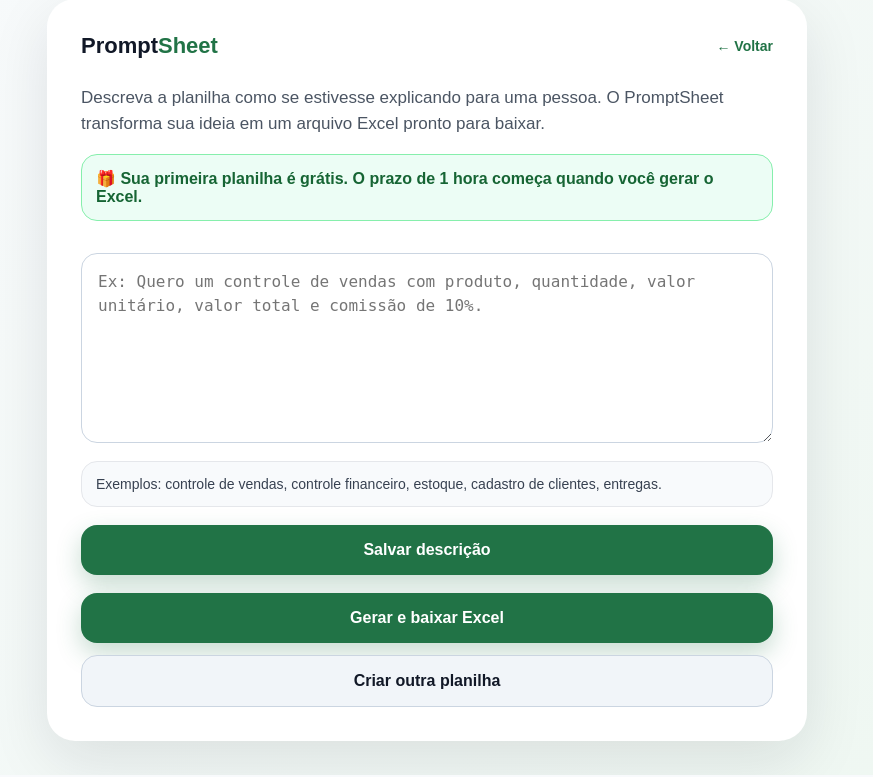
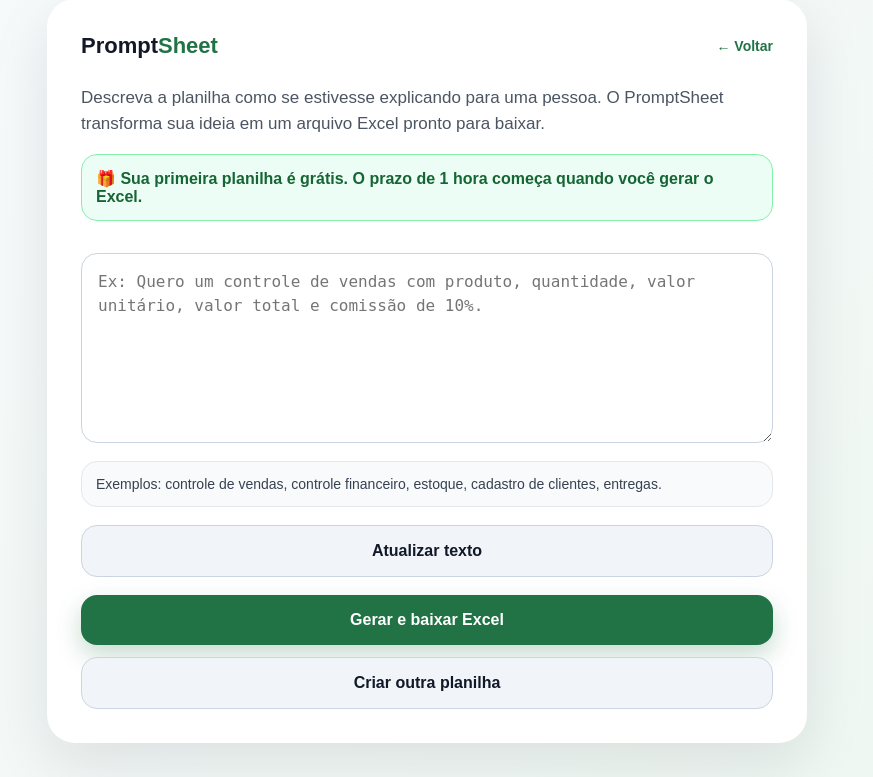
Before and after one commit to alessandronossa-lgtm/alessandronossa-lgtm, a Flask app: template templates/projeto.html in a window 1280 px wide. Shown: the part 35-812 px from the top of the page, without its empty margins (213-1086 px from the left). Run offline with Flask 3, Linux system fonts and the light colour scheme; the template is opened without the code that fills it, so the values that code supplies are empty; parts of the project's set-up code (start-up, migrations or seed data) failed here and were passed over.

Commit message:
Update projeto.html

```diff
--- a/templates/projeto.html
+++ b/templates/projeto.html
@@ -184,7 +184,7 @@
         </div>
 
         <div class="actions">
-          <button class="btn-primary" type="submit">Salvar descrição</button>
+          <button class="btn-secondary" type="submit">Atualizar texto</button>
         </div>
       </form>
 
```
